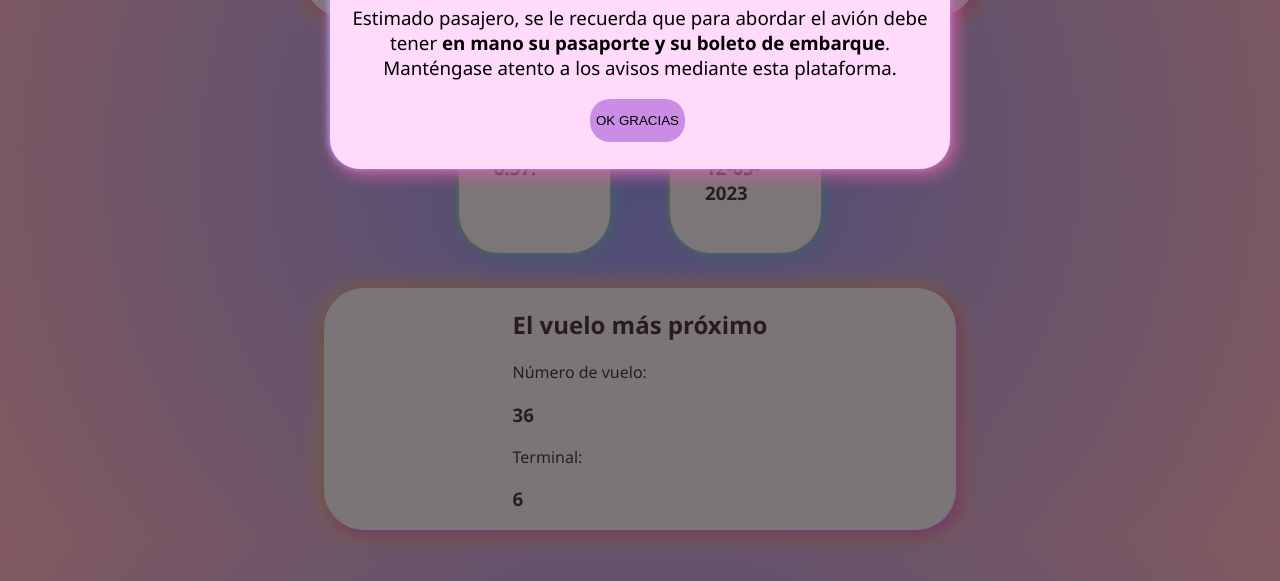
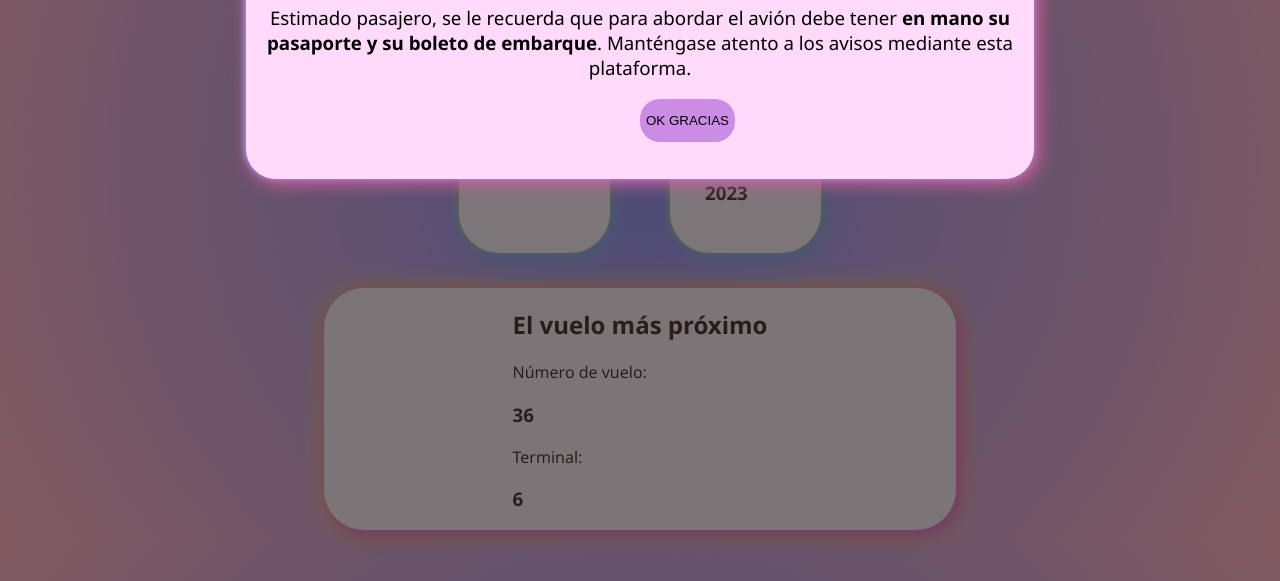
Before and after one commit to Romstroke/Pantalla-Aeropuerto, a plain HTML site: page index.html in a window 1280 px wide. Shown: the part 219-800 px from the top of the page. Drawn offline with Linux system fonts and the light colour scheme.

Commit message:
faltaba mediaq para el modal, igual estan malitos, pero comming soon...

```diff
--- a/assets/css/style.css
+++ b/assets/css/style.css
@@ -74,8 +74,8 @@ body{
 
     background-color: rgb(255, 218, 250);
     box-shadow: -1px -1px 6px 0 rgb(157, 167, 255), 4px 4px 16px 2px rgb(199, 92, 154);
-    width: 600px;
-    height: 240px;
+    width: 50%;
+    height: 350px;
     margin: 10% auto;
     padding: 10px;
     border-radius: 30px;
@@ -93,7 +93,7 @@ body{
    background-color: rgba(177, 102, 221, 0.664);
    border-radius: 20px;
    border: solid 0 rgb(146, 3, 127);
-   margin-left: 250px;
+   margin-left: 50%;
 
 }
 
@@ -109,6 +109,9 @@ span{
 
     .contenedor__vuelo{
         width: 60%;
+    }
+    .modal__contenido{
+        height: 300px;
     }
 }
 
@@ -127,4 +130,9 @@ span{
         padding: 0;
         width: 50%;
     }
+
+    .modal__contenido{
+        width: 60%;
+        height: 250px;
+    }
 }
```
